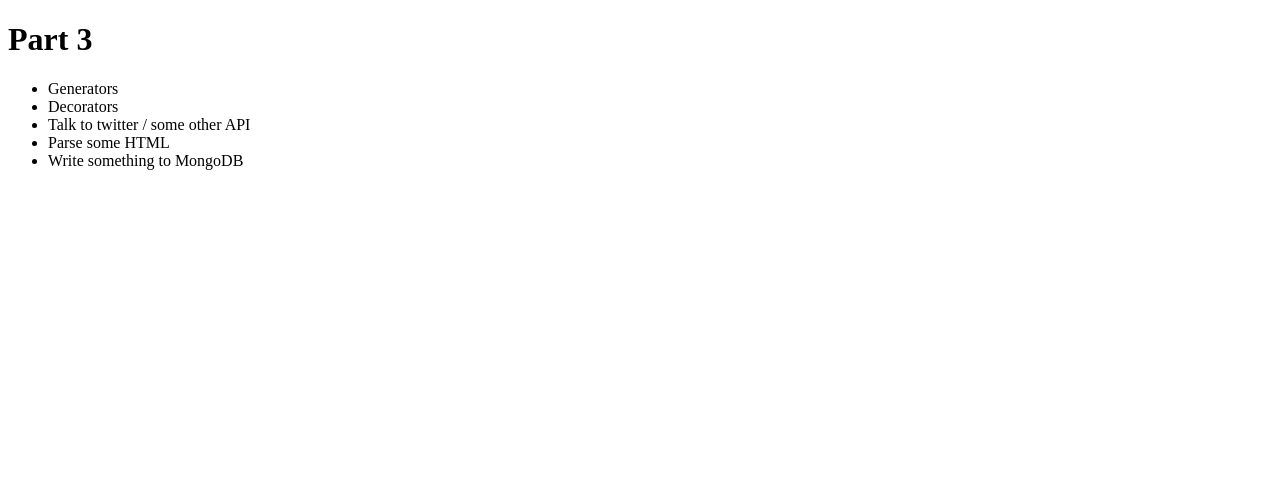
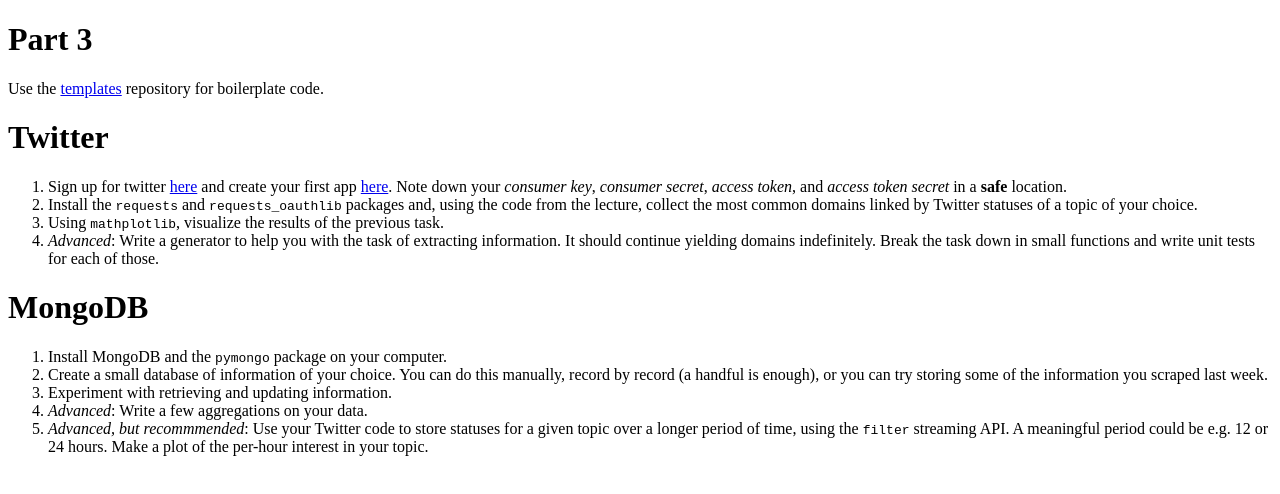
Before and after one commit to dhesse/HIOA-2017, a plain HTML site: page docs/part3.html in a window 1280 px wide. Drawn offline with Linux system fonts and the light colour scheme.

Commit message:
Adding homework for Tue and Wed.

```diff
--- a/docs/part3.html
+++ b/docs/part3.html
@@ -11,12 +11,21 @@
 <div id="header">
 <h1 class="title">Part 3</h1>
 </div>
-<ul class="incremental">
-<li>Generators</li>
-<li>Decorators</li>
-<li>Talk to twitter / some other API</li>
-<li>Parse some HTML</li>
-<li>Write something to MongoDB</li>
-</ul>
+<p>Use the <a href="https://github.com/dhesse/HIOA-2017/blob/master/Homework/Part%203.ipynb">templates</a> repository for boilerplate code.</p>
+<h1 id="twitter">Twitter</h1>
+<ol class="incremental" style="list-style-type: decimal">
+<li>Sign up for twitter <a href="https://twitter.com/signup">here</a> and create your first app <a href="https://apps.twitter.com/">here</a>. Note down your <em>consumer key</em>, <em>consumer secret</em>, <em>access token</em>, and <em>access token secret</em> in a <strong>safe</strong> location.</li>
+<li>Install the <code>requests</code> and <code>requests_oauthlib</code> packages and, using the code from the lecture, collect the most common domains linked by Twitter statuses of a topic of your choice.</li>
+<li>Using <code>mathplotlib</code>, visualize the results of the previous task.</li>
+<li><em>Advanced</em>: Write a generator to help you with the task of extracting information. It should continue yielding domains indefinitely. Break the task down in small functions and write unit tests for each of those.</li>
+</ol>
+<h1 id="mongodb">MongoDB</h1>
+<ol class="incremental" style="list-style-type: decimal">
+<li>Install MongoDB and the <code>pymongo</code> package on your computer.</li>
+<li>Create a small database of information of your choice. You can do this manually, record by record (a handful is enough), or you can try storing some of the information you scraped last week.</li>
+<li>Experiment with retrieving and updating information.</li>
+<li><em>Advanced</em>: Write a few aggregations on your data.</li>
+<li><em>Advanced, but recommmended</em>: Use your Twitter code to store statuses for a given topic over a longer period of time, using the <code>filter</code> streaming API. A meaningful period could be e.g. 12 or 24 hours. Make a plot of the per-hour interest in your topic.</li>
+</ol>
 </body>
 </html>
```
Also changed, not shown: docs/part4.html (added, +32 -0 lines), 5 other files.
